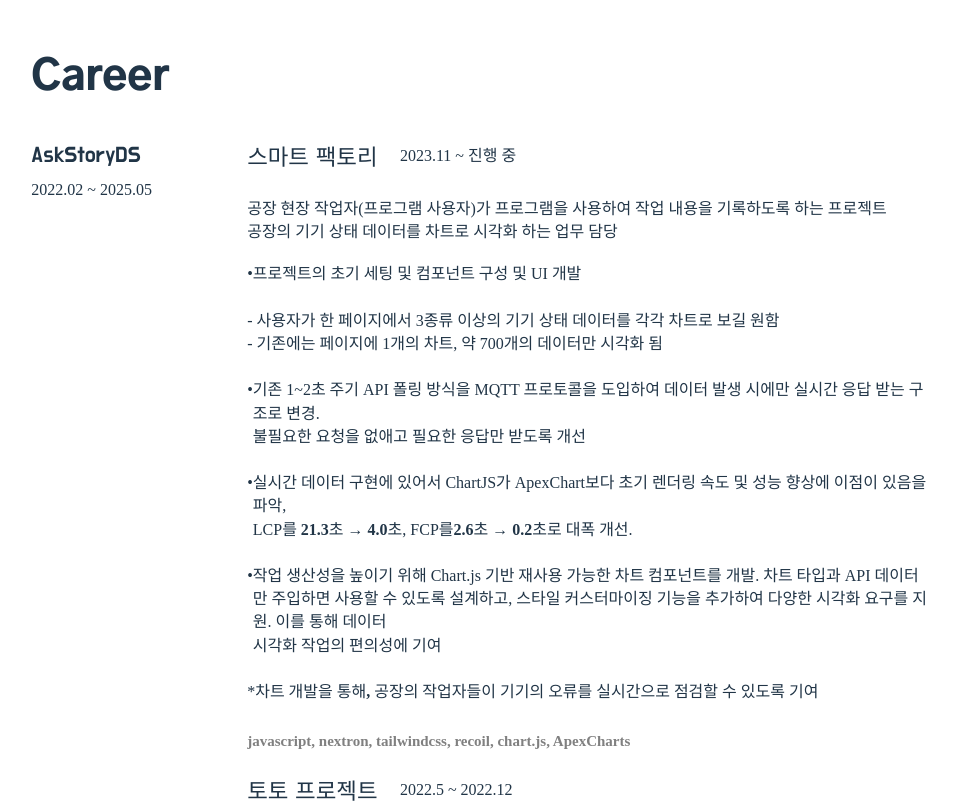
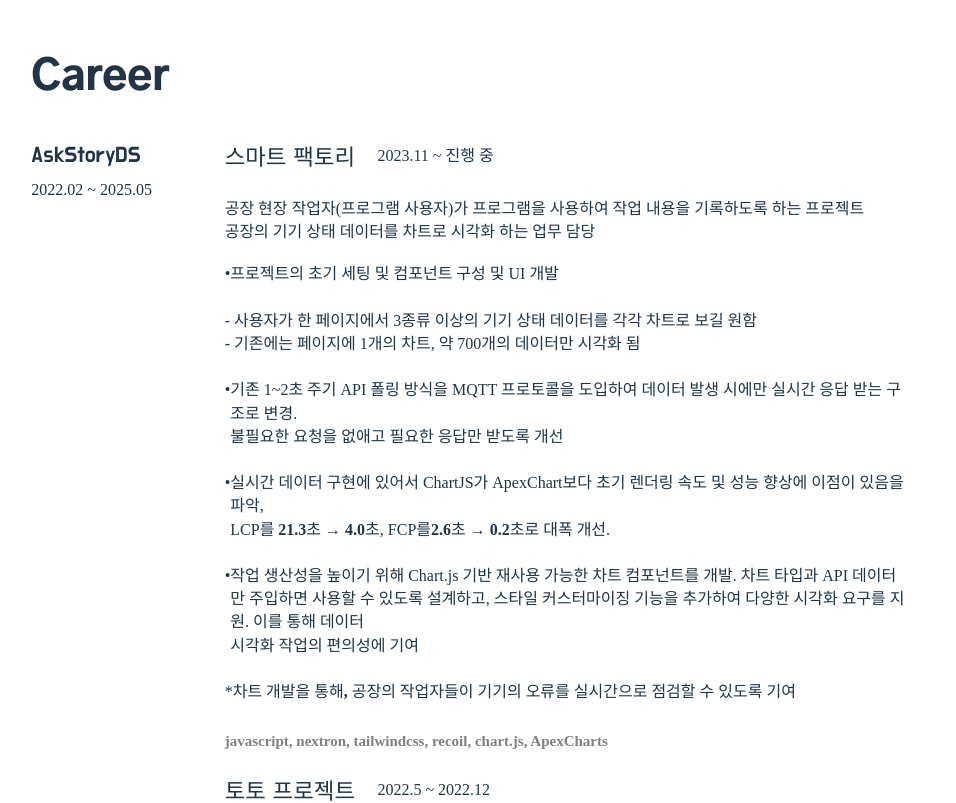
Before and after one commit to BANGWON-LEE/wony_resume, a React (Vite) app: page / in a window 1280 px wide. Shown: the part 400-1203 px from the top of the page, without its empty margins (159-1115 px from the left). Built offline with nearby package versions, Linux system fonts and the light colour scheme.

Commit message:
edit : space between 제거

```diff
--- a/src/style/content.scss
+++ b/src/style/content.scss
@@ -13,7 +13,7 @@
     display: flex;
     width: auto;
     height: auto;
-    justify-content: space-between;
+    // justify-content: space-between;
     @media (max-width: 768px) {
       width: 100%;
       // display: grid;
```
